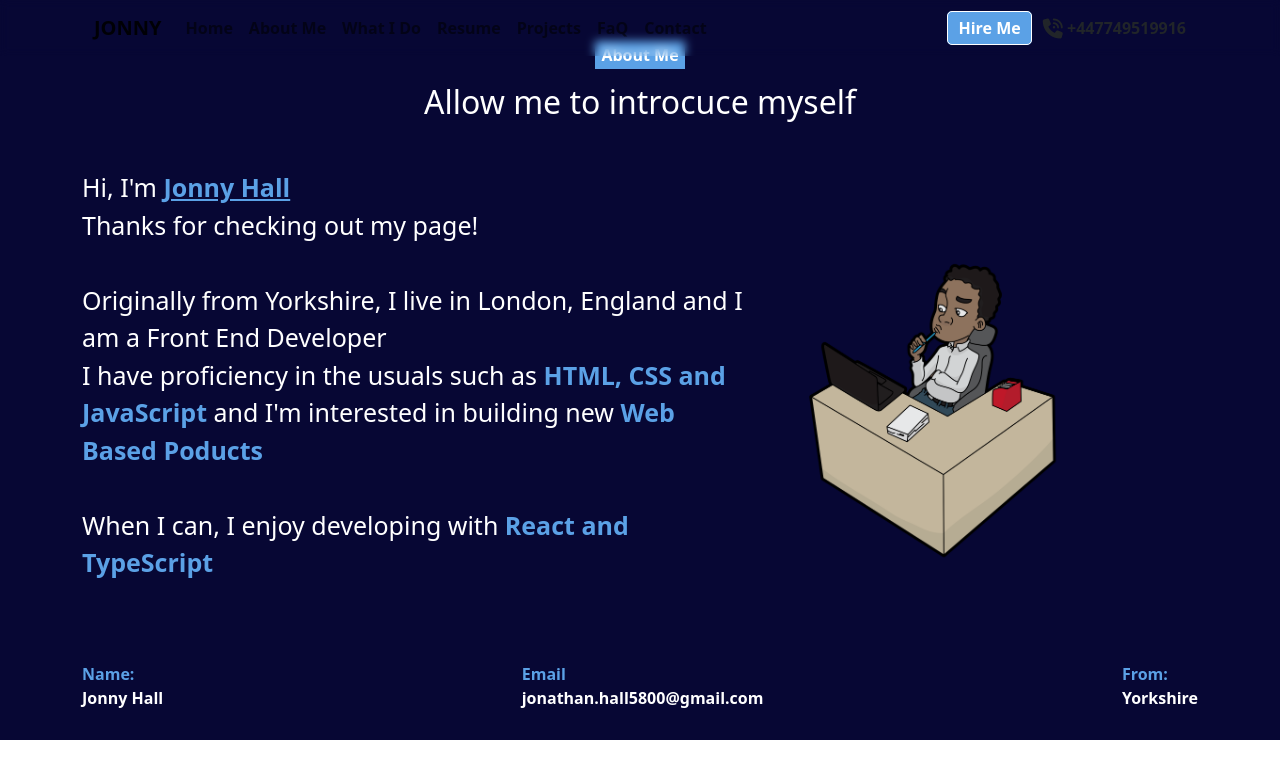
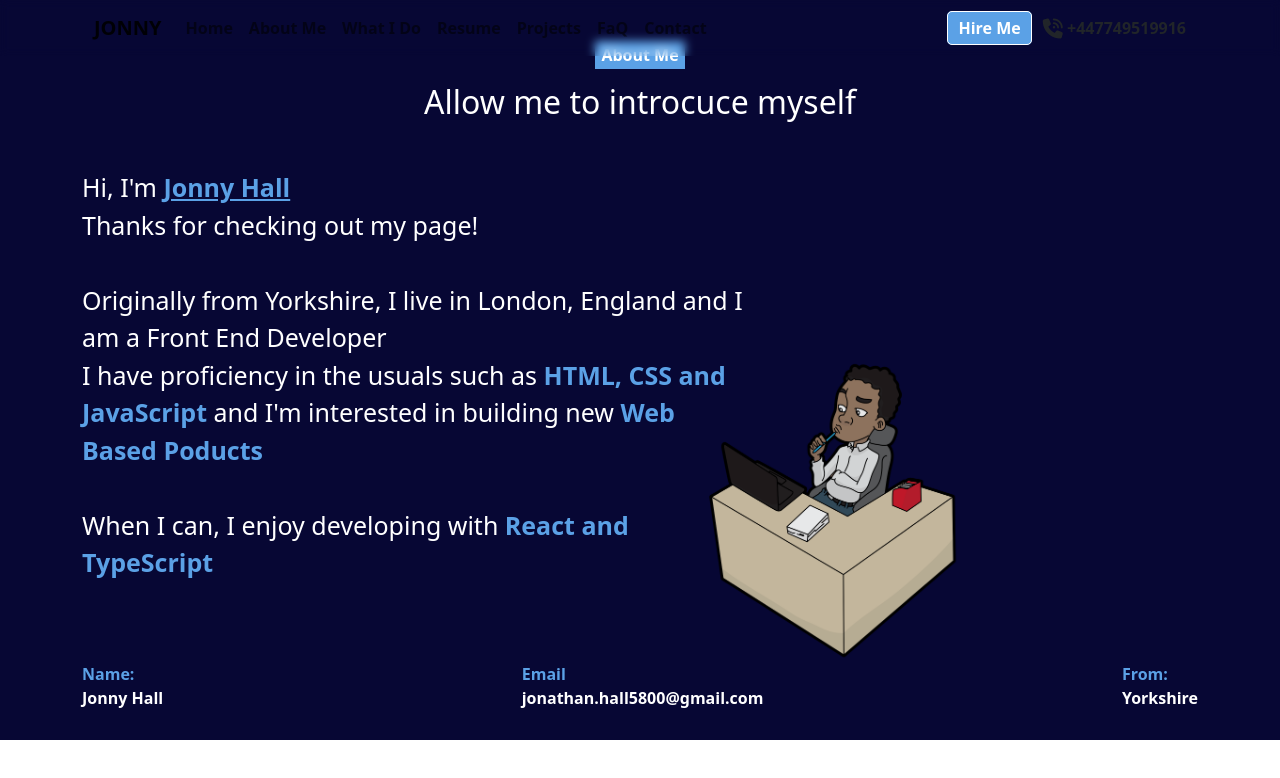
Before and after one commit to Jonny5800/MainPortfolio, a plain HTML site: page index.html in a window 1280 px wide. In both pictures the pointer is over the picture 935 px from the left and 1343 px from the top of the page. Shown: the part 943-1721 px from the top of the page. Drawn offline with nearby package versions, Linux system fonts and the light colour scheme.

Commit message:
added animation

```diff
--- a/style.css
+++ b/style.css
@@ -369,6 +369,10 @@
 }
 .computer-guy {
   max-width: 70%;
+  transition: transform 0.5s;
+}
+.computer-guy:hover {
+  transform: translate(-100px, 100px);
 }
 .know-me-more-sub-section {
   display: flex;
@@ -813,118 +817,6 @@
     padding-top: 10px;
   }
 }
-/*
-.tilt-container {
-  font-size: 16px;
-  margin: 0;
-  display: flex;
-  align-items: center;
-  justify-content: space-around;
-}
-
-.tilt-box-wrap {
-  width: 400px;
-  height: 400px;
-  position: relative;
-  transition: 0.6s ease-out;
-  perspective: 1000px;
-}
-.tilt-box-wrap:hover {
-  transition: all 0.3s linear;
-  transform: scale(1.1);
-}
-.tilt-box {
-  width: 100%;
-  height: 100%;
-  background: none;
-  position: relative;
-  display: flex;
-  align-items: center;
-  justify-content: space-around;
-  text-align: center;
-  color: #fff;
-  font-size: 90px;
-  text-transform: uppercase;
-  transition: all 0.6s ease-out;
-  transform: rotateX(0deg) rotateY(0deg);
-  perspective: 1000px;
-  transform-style: preserve-3d;
-}
-.tilt-box strong {
-  transform: translateZ(40px);
-}
-.t_over {
-  width: 33.333%;
-  height: 33.333%;
-  position: absolute;
-  z-index: 1;
-  cursor: all-scroll;
-}
-.t_over:nth-child(1) {
-  left: 0;
-  top: 0;
-}
-.t_over:nth-child(2) {
-  left: 33.333%;
-  top: 0;
-}
-.t_over:nth-child(3) {
-  left: 66.666%;
-  top: 0;
-}
-.t_over:nth-child(4) {
-  left: 0;
-  top: 33.333%;
-}
-.t_over:nth-child(5) {
-  left: 33.333%;
-  top: 33.333%;
-}
-.t_over:nth-child(6) {
-  left: 66.666%;
-  top: 33.333%;
-}
-.t_over:nth-child(7) {
-  left: 0;
-  top: 66.666%;
-}
-.t_over:nth-child(8) {
-  left: 33.333%;
-  top: 66.666%;
-}
-.t_over:nth-child(9) {
-  left: 66.666%;
-  top: 66.666%;
-}
-
-.t_over:nth-child(1):hover ~ .tilt-box {
-  transform: rotateX(-20deg) rotateY(20deg);
-}
-.t_over:nth-child(2):hover ~ .tilt-box {
-  transform: rotateX(-20deg) rotateY(0deg);
-}
-.t_over:nth-child(3):hover ~ .tilt-box {
-  transform: rotateX(-20deg) rotateY(-20deg);
-}
-.t_over:nth-child(4):hover ~ .tilt-box {
-  transform: rotateX(0deg) rotateY(20deg);
-}
-.t_over:nth-child(5):hover ~ .tilt-box {
-  transform: rotateX(0deg) rotateY(0deg);
-}
-.t_over:nth-child(6):hover ~ .tilt-box {
-  transform: rotateX(0deg) rotateY(-20deg);
-}
-.t_over:nth-child(7):hover ~ .tilt-box {
-  transform: rotateX(20deg) rotateY(20deg);
-}
-.t_over:nth-child(8):hover ~ .tilt-box {
-  transform: rotateX(20deg) rotateY(0deg);
-}
-.t_over:nth-child(9):hover ~ .tilt-box {
-  transform: rotateX(20deg) rotateY(20deg);
-} */
-
 .footer-section {
   padding: 30px 0px 50px;
   font-weight: bolder;
```
